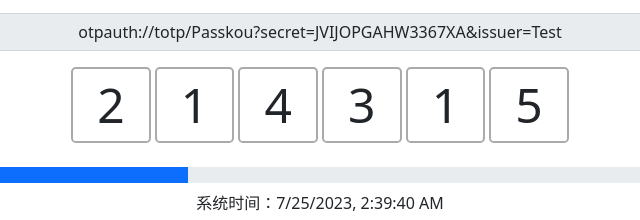
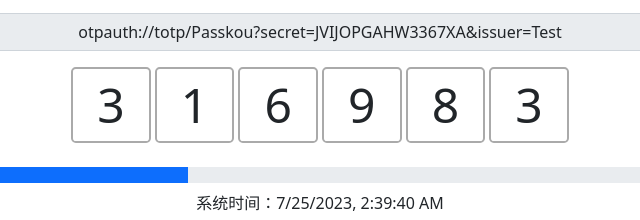
Before and after one commit to czetao/2fa-test, a website: page index.html in a window 1280 px wide. Shown: the part 407-627 px from the top of the page, 320-960 px from the left. Drawn offline with nearby package versions, Linux system fonts and the light colour scheme.

Commit message:
Update index.html

```diff
--- a/index.html
+++ b/index.html
@@ -76,7 +76,7 @@
     function updateCode() {
       const T = Math.floor(Date.now() / 1000 / 30)
       // 用户密钥
-      const K = arrayToBinary(Array.from(new Uint8Array(base32Decode('6shyg3uens2sh5slhey3dmh47skvgq5y'.toUpperCase(), 'RFC4648'))))
+      const K = arrayToBinary(Array.from(new Uint8Array(base32Decode('JVIJOPGAHW3367XA'.toUpperCase(), 'RFC4648'))))
 
       /**
       * 数字转 Int64 字节流
```
